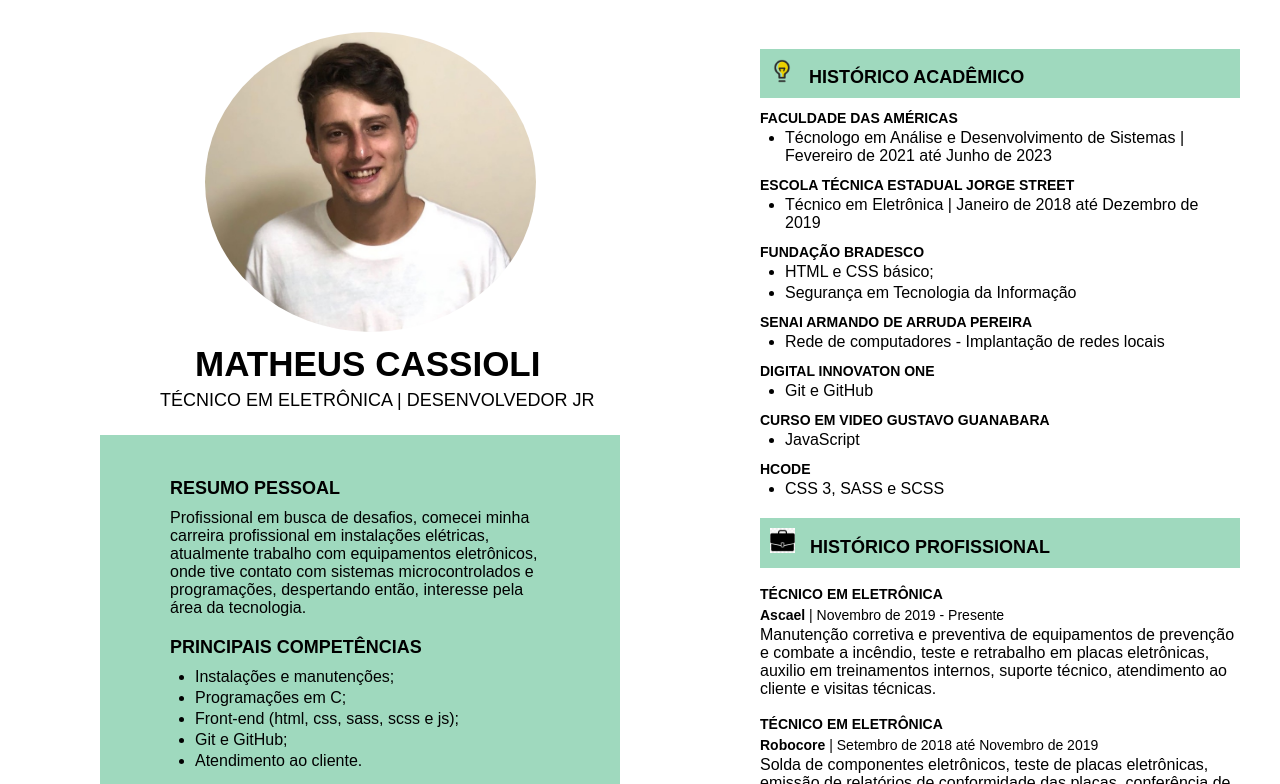
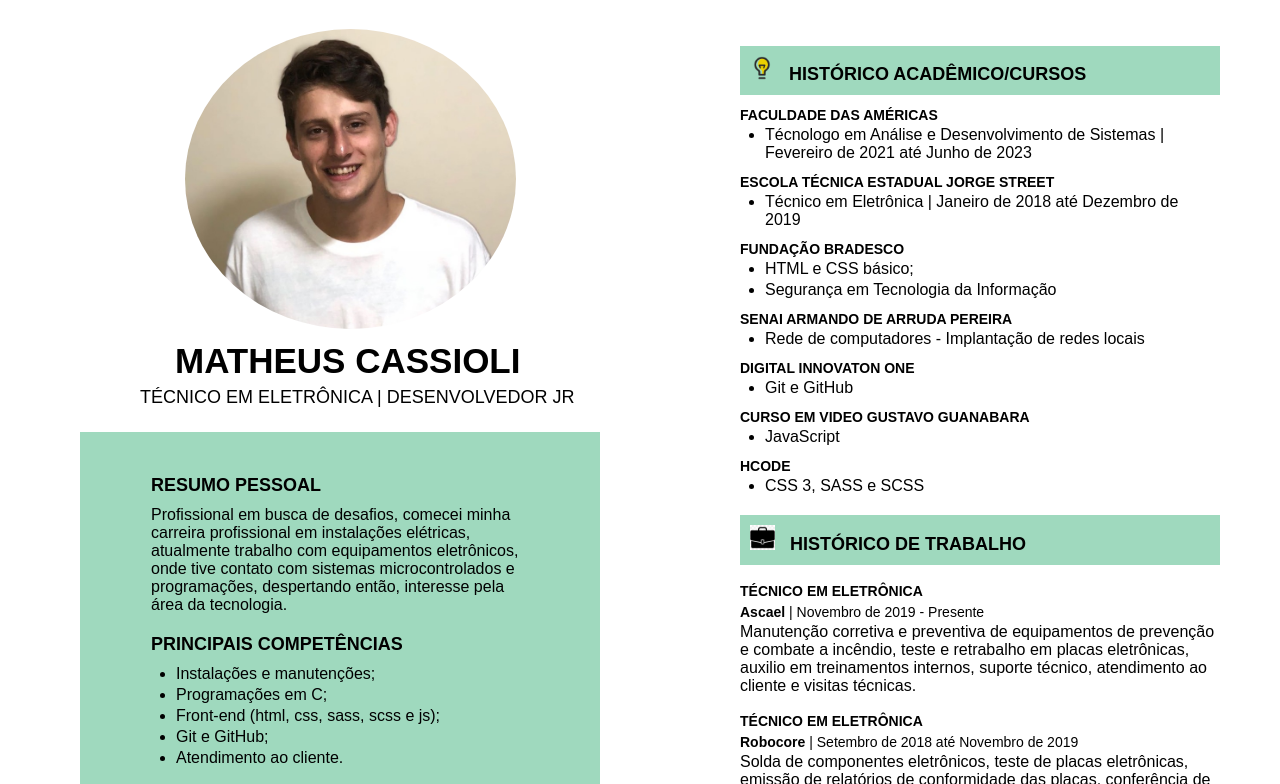
Before and after one commit to matheuscassioli/CURRICULO-HTML-CSS, a plain HTML site: page index.html in a window 1280 px wide. Shown: the top 784 px of the page. Drawn offline with Linux system fonts and the light colour scheme.

Commit message:
testando alteração mínima

```diff
--- a/index.html
+++ b/index.html
@@ -55,7 +55,7 @@
 
     <div id="coluna2">
         <section class="historico-academico">
-            <h2><img src="img/lampada.png" alt="Lâmpada" width="24px"> HISTÓRICO ACADÊMICO</h2>
+            <h2><img src="img/lampada.png" alt="Lâmpada" width="24px"> HISTÓRICO ACADÊMICO/CURSOS</h2>
             <h3>FACULDADE DAS AMÉRICAS</h3>
             <ul>
                 <li>Técnologo em Análise e Desenvolvimento de Sistemas | Fevereiro de 2021 até Junho de 2023</li>
@@ -95,7 +95,7 @@
         </section>
 
         <section class="historico-profissional">
-            <h2> <img src="img/maleta.jpg" alt="Maleta" height="25px"> HISTÓRICO PROFISSIONAL</h2>
+            <h2> <img src="img/maleta.jpg" alt="Maleta" height="25px"> HISTÓRICO DE TRABALHO</h2>
             <h3>TÉCNICO EM ELETRÔNICA</h3>
             <h4><span>Ascael</span> | Novembro de 2019 - Presente</h4>
             <p>Manutenção corretiva e preventiva de equipamentos de prevenção e combate a incêndio, teste e retrabalho
--- a/style.css
+++ b/style.css
@@ -11,8 +11,7 @@ h1{
 }
 
 body{
-    margin-left: 20px;
-    margin-right: 20px;
+    margin: auto;
     width: 1300px;
     height: 960px;
     align-items: center;
@@ -29,6 +28,7 @@ body{
     width:600px;
     float: left;
     padding: 20px;
+
 }
 
 .foto-perfil > img{
@@ -67,7 +67,7 @@ h2 {
 
 .background{
     background-color: rgba(21, 162, 96, 0.406);
-    padding:30px;
+    padding: 31px;px;
     padding-top: 5px;
 
 }
```
